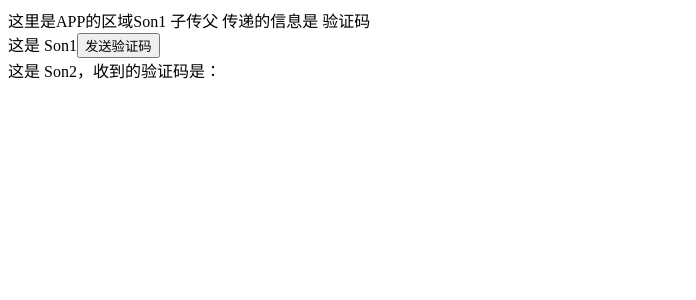
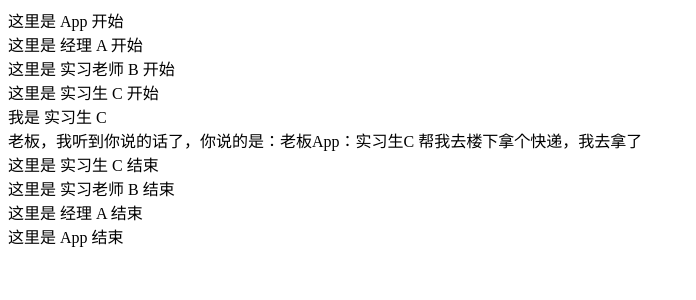
Before and after one commit to shaocongyou/react-basic, a React (Create React App) app: page / in a window 1280 px wide. Shown: the top 300 px of the page, without its empty margins (0-696 px from the left). Built offline with nearby package versions, Linux system fonts and the light colour scheme.

Commit message:
Context 机制 跨层通信

```diff
--- a/src/App.js
+++ b/src/App.js
@@ -1,35 +1,60 @@
 import {useState} from "react";
+import  {createContext, useContext} from "react";
 
-function Son1({sentToFather}) {
-    const [code, setCode] = useState("4399");
+const MsgContext = createContext()
+
+function A() {
     return (
         <div>
-            这是 Son1
-            <button onClick={() => sentToFather(code)}>发送验证码</button>
+            <span>这里是 经理 A 开始</span>
+            <B/>
+            <span>这里是 经理 A 结束</span>
         </div>
-    );
+    )
 }
 
-function Son2({son1Code}) {
-    return <div>这是 Son2，收到的验证码是：{son1Code}</div>;
+function B() {
+    return (
+        <div>
+            <span>这里是 实习老师 B 开始</span>
+            <C/>
+            <span>这里是 实习老师 B 结束</span>
+        </div>
+    )
+}
+
+function C() {
+    // 实习生要能听见 需要用useContext来获取信息
+    const reciveMsg = useContext(MsgContext)
+    return (
+        <div>
+            <span>这里是 实习生 C 开始</span>
+            <div>我是 实习生 C</div>
+            <div>老板，我听到你说的话了，你说的是：{reciveMsg}，我去拿了</div>
+            <span>这里是 实习生 C 结束</span>
+        </div>
+    )
 }
 
 function App() {
+    // 1. createContext方法创建跨层传递信息的对象
+    // const MsgContext = createContext()
+    // 如果写在这里，那么上面的C是获取不到  useContext(MsgContext)
+    // 其中的 MsgContext ,因为参数没有传，但是如果要传参的话，就要一层一层的传，很麻烦，就是 爷 传 父 传 孙 的逻辑了
+    // 所以 跨层通信 的 createContext 对象 必须写在 消息接收组件 能直接获取的地方
 
-    const [code, setCode] = useState("");
-    const GetCode = (son1Code) => {setCode(son1Code)}
+    const [appMessage, setAppMessage] = useState("老板App：实习生C 帮我去楼下拿个快递");
 
     return (
-        <div>
-            这里是APP的区域
-            <span>
-                <span>Son1 子传父 传递的信息是 验证码</span>
-                <Son1 sentToFather={GetCode} />
-            </span>
-            <span>
-                <Son2 son1Code={code} />
-            </span>
-        </div>
+        // 老板App 要说话，要让他人听到 就需要说出来，告诉别人
+        // 老板在哪 就是在哪里说话 就在哪里用  跨层传递信息的对象.Provider
+        <MsgContext.Provider value={appMessage}>
+            <div>
+                <span>这里是 App 开始</span>
+                <A/>
+                <span>这里是 App 结束</span>
+            </div>
+        </MsgContext.Provider>
     );
 }
 
```
